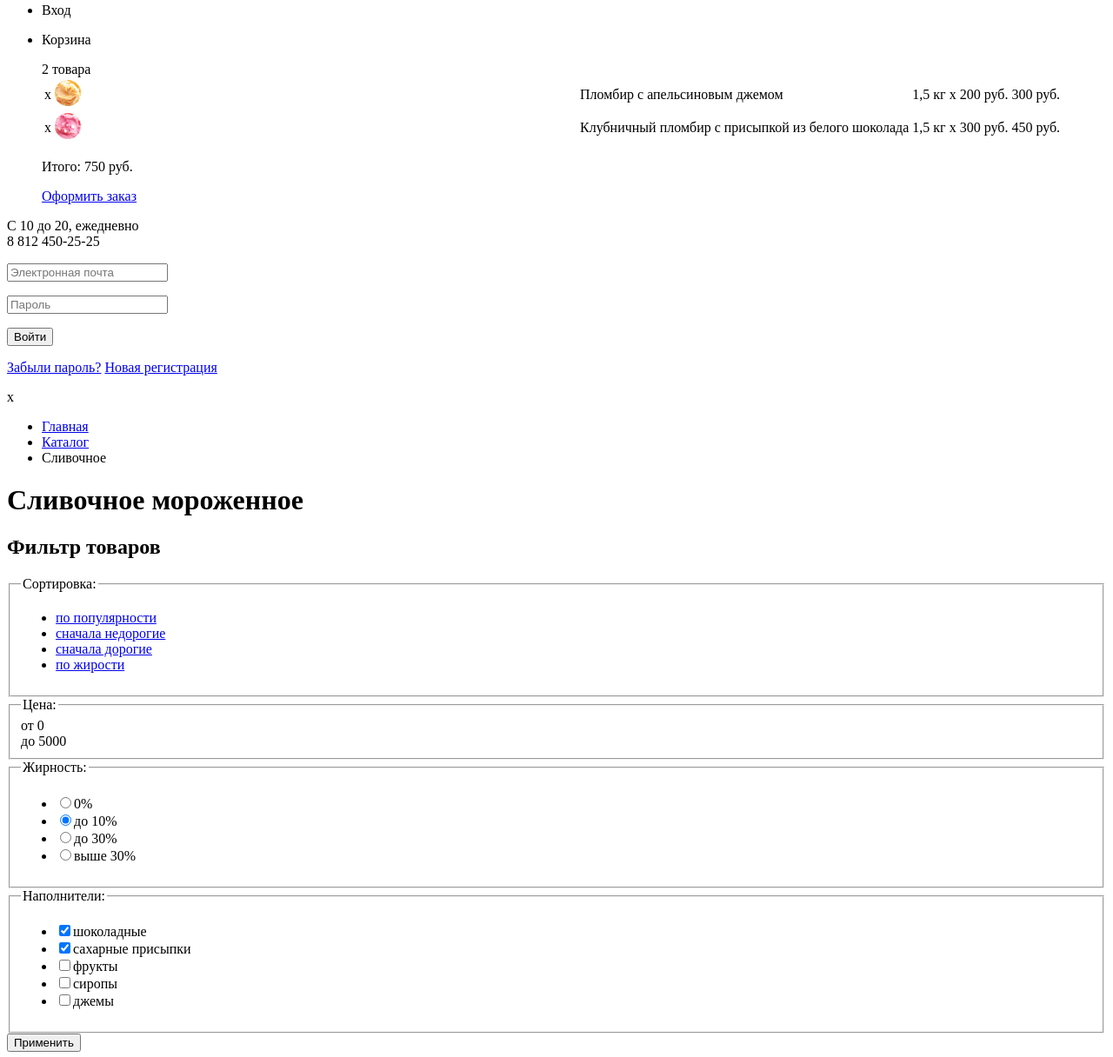
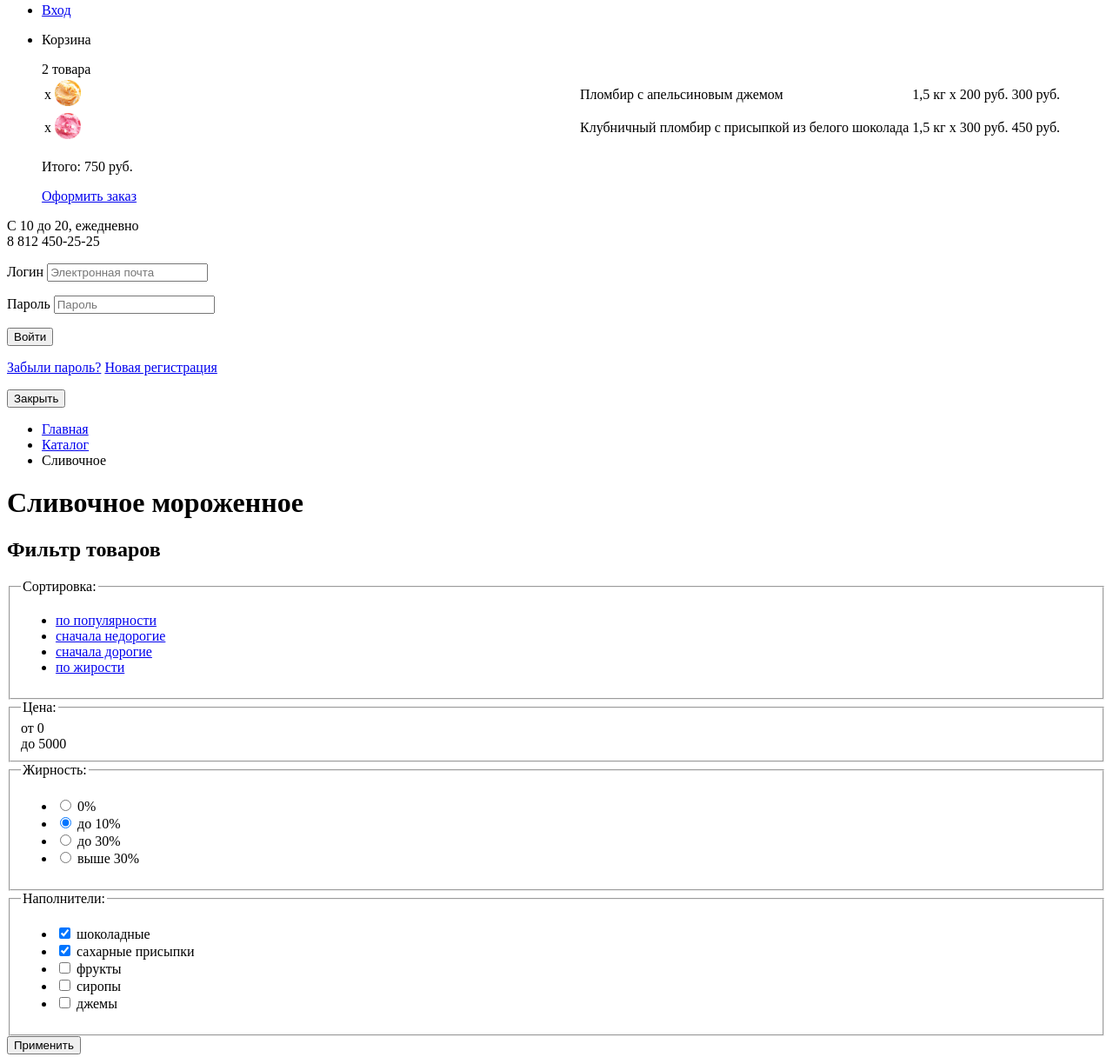
Before and after one commit to ValeryRechkin/414511-gllacy, a plain HTML site: page catalog.html in a window 1280 px wide. Shown: the part 286-1502 px from the top of the page at 87% size. Drawn offline with Linux system fonts and the light colour scheme.

Commit message:
Создан доступный интерфейс

```diff
--- a/catalog.html
+++ b/catalog.html
@@ -37,21 +37,22 @@
 					<input type="submit" value="Найти"></p>
 			</form>
 			<ul class="user-navigation">
-				<li class="login-link">Вход</li>
+				<li class="login-link"><a class="login-link" href="login.html">Вход</a>
+				</li>
 				<li class="cart-link">
 					<p>Корзина</p>
 					<span>2 товара</span>
 					<table class="table-cart">
 						<tr>
 							<td>x</td>
-							<td><img src="img/Layer_1.jpg" width="5%" height="5%" alt="Пломбир с апельсиновым джемом"</td>
+							<td><img src="img/Layer_1.jpg" width="5%" height="5%" alt="Пломбир с апельсиновым джемом" </td>
 								<td>Пломбир с апельсиновым джемом</td>
 								<td>1,5 кг x <span>200 руб.</span></td>
 								<td>300 руб.</td>
 						</tr>
 						<tr>
 							<td>x</td>
-							<td><img src="img/Layer_3.jpg" width="5%" height="5%" alt="Клубничный пломбир с присыпкой из белого шоколада"</td>
+							<td><img src="img/Layer_3.jpg" width="5%" height="5%" alt="Клубничный пломбир с присыпкой из белого шоколада" </td>
 								<td>Клубничный пломбир с присыпкой из белого шоколада</td>
 								<td>1,5 кг x <span>300 руб.</span></td>
 								<td>450 руб.</td>
@@ -67,10 +68,12 @@
 		<section class="modal modal-login">
 			<form class="login-form" action="https://echo.htmlacademy.ru" method="post">
 				<p>
-					<input class="login-icon-user" type="email" name="login" placeholder="Электронная почта">
+					<label class="visually-hidden" for="user-login">Логин</label>
+					<input class="login-icon-user" id="user-login" type="email" name="login" placeholder="Электронная почта">
 				</p>
 				<p>
-					<input class="login-icon-password" type="password" name="password" placeholder="Пароль">
+					<label class="visually-hidden" for="user-password">Пароль</label>
+					<input class="login-icon-password" id="user-password" type="password" name="password" placeholder="Пароль">
 				</p>
 				<button class="button" type="submit">Войти</button>
 				<p class="login-password-info">
@@ -79,7 +82,7 @@
 				</p>
 
 			</form>
-			<span class="modal-close">x</span>
+			<button class="modal-close" type="button">Закрыть</button>
 		</section>
 
 	</header>
@@ -116,25 +119,54 @@
 						</div>
 					</div>
 					<input class="catalog-filter-price min" name="min" type="hidden" id="min">
+					<laber for="min"></laber>
 					<input class="catalog-filter-price max" name="max" type="hidden" id="max">
+					<label for="max"></label>
 				</fieldset>
 				<fieldset>
 					<legend>Жирность:</legend>
 					<ul>
-						<li class="filter-option"><input class="visually-hidden filter-input filter-input-radio" type="radio" name="fatiness" value="0%">0%</li>
-						<li class="filter-option"><input class="visually-hidden filter-input filter-input-radio" type="radio" name="fatiness" value="up to 10%" checked>до 10%</li>
-						<li class="filter-option"><input class="visually-hidden filter-input filter-input-radio" type="radio" name="fatiness" value="up to 30%">до 30%</li>
-						<li class="filter-option"><input class="visually-hidden filter-input filter-input-radio" type="radio" name="fatiness" value="over 30%">выше 30%</li>
+						<li class="filter-option">
+							<input class="visually-hidden filter-input filter-input-radio" type="radio" name="fatiness" value="0%" id="filter-0">
+							<label for="filter-0">0%</label>
+						</li>
+						<li class="filter-option">
+							<input class="visually-hidden filter-input filter-input-radio" type="radio" name="fatiness" value="up to 10%" id="filter-up-to-10" checked>
+							<label for="filter-up-to-10">до 10%</label>
+						</li>
+						<li class="filter-option">
+							<input class="visually-hidden filter-input filter-input-radio" type="radio" name="fatiness" value="up to 30%" id="filter-up-to-30">
+							<label for="filter-up-to-30">до 30%</label>
+						</li>
+						<li class="filter-option">
+							<input class="visually-hidden filter-input filter-input-radio" type="radio" name="fatiness" value="over 30%" id="filter-over-30">
+							<label for="filter-over-30">выше 30%</label>
+						</li>
 					</ul>
 				</fieldset>
 				<fieldset>
 					<legend>Наполнители:</legend>
 					<ul>
-						<li class="filter-option"><input class="visually-hidden filter-input filter-input-checkbox" type="checkbox" name="шоколадные" checked>шоколадные</li>
-						<li class="filter-option"><input class="visually-hidden filter-input filter-input-checkbox" type="checkbox" name="сахарные присыпки" checked>сахарные присыпки</li>
-						<li class="filter-option"><input class="visually-hidden filter-input filter-input-checkbox" type="checkbox" name="фрукты">фрукты</li>
-						<li class="filter-option"><input class="visually-hidden filter-input filter-input-checkbox" type="checkbox" name="сиропы">сиропы</li>
-						<li class="filter-option"><input class="visually-hidden filter-input filter-input-checkbox" type="checkbox" name="джемы">джемы</li>
+						<li class="filter-option">
+							<input class="visually-hidden filter-input filter-input-checkbox" type="checkbox" name="chocolate" id="filter-chocolate" checked>
+							<label for="filter-chocolate">шоколадные</label>
+						</li>
+						<li class="filter-option">
+							<input class="visually-hidden filter-input filter-input-checkbox" type="checkbox" name="sugar powders" id="filter-sugar-powders" checked>
+							<label for="filter-sugar-powders">сахарные присыпки</label>
+						</li>
+						<li class="filter-option">
+							<input class="visually-hidden filter-input filter-input-checkbox" type="checkbox" name="fruits" id="filter-fruits">
+							<laber for="filter-fruits">фрукты</laber>
+						</li>
+						<li class="filter-option">
+							<input class="visually-hidden filter-input filter-input-checkbox" type="checkbox" name="syrups" id="filter-syrups">
+							<label for="filter-syrups">сиропы</label>
+						</li>
+						<li class="filter-option">
+							<input class="visually-hidden filter-input filter-input-checkbox" type="checkbox" name="jams" id="filter-jams">
+							<label for="filter-jams">джемы</label>
+						</li>
 					</ul>
 				</fieldset>
 				<button type="submit" class="filter-button button">Применить</button>
@@ -144,145 +176,145 @@
 			<h2 class="visually-hidden">Выбор мороженого</h2>
 			<ul class="catalog-list">
 				<li class="catalog-item">
+					<a href="catalog-item.html">
 						<p class="catalog-item-image">
-						<a href="catalog-item.html">
 							<img src="img/Layer_1.jpg" width="200" height="200" alt="Сливочное с апельсиновым джемом и цитрусовой стружкой">
-						</a>
 						</p>
 						<b>310₽/кг</b>
 						<span>Сливочное с апельсиновым джемом и цитрусовой стружкой</span>
+					</a>
 					<p class="catalog-item-fast-look">
 						<a class="button" href="#">Быстрый просмотр</a>
 					</p>
 				</li>
 				<li class="catalog-item">
+					<a href="catalog-item.html">
 						<p class="catalog-item-image">
-						<a href="catalog-item.html">
 							<img src="img/Layer_2.jpg" width="200" height="200" alt="Сливочно-кофейное с кусочками шоколада">
-						</a>
 						</p>
 						<b>380₽/кг</b>
 						<span>Сливочно-кофейное с кусочками шоколада</span>
+					</a>
 					<p class="catalog-item-fast-look">
 						<a class="button" href="#">Быстрый просмотр</a>
 					</p>
 				</li>
 				<li class="catalog-item">
+					<a href="catalog-item.html">
 						<p class="catalog-item-image">
-						<a href="catalog-item.html">
 							<img src="img/Layer_3.jpg" width="200" height="200" alt="Сливочно-клубничное с пирсыпкой из белого шоколада">
-						</a>
 						</p>
 						<b>355₽/кг</b>
 						<span>Сливочно-клубничное с пирсыпкой из белого шоколада</span>
+					</a>
 					<p class="catalog-item-fast-look">
 						<a class="button" href="#">Быстрый просмотр</a>
 					</p>
 				</li>
 				<li class="catalog-item">
+					<a href="catalog-item.html">
 						<p class="catalog-item-image">
-						<a href="catalog-item.html">
 							<img src="img/Layer_4.jpg" width="200" height="200" alt="Сливочное крем-брюле с карамельной подливкой">
-						</a>
 						</p>
 						<b>415₽/кг</b>
 						<span>Сливочное крем-брюле с карамельной подливкой</span>
+					</a>
 					<p class="catalog-item-fast-look">
 						<a class="button" href="#">Быстрый просмотр</a>
 					</p>
 				</li>
 				<li class="catalog-item">
+					<a href="catalog-item.html">
 						<p class="catalog-item-image">
-						<a href="catalog-item.html">
 							<img src="img/Layer_5.jpg" width="200" height="200" alt="Сливочное с брусничным джемом">
-						</a>
 						</p>
 						<b>325₽/кг</b>
 						<span>Сливочное с брусничным джемом</span>
+					</a>
 					<p class="catalog-item-fast-look">
 						<a class="button" href="#">Быстрый просмотр</a>
 					</p>
 				</li>
 				<li class="catalog-item">
+					<a href="catalog-item.html">
 						<p class="catalog-item-image">
-						<a href="catalog-item.html">
 							<img src="img/Layer_6.jpg" width="200" height="200" alt="Сливочно-черничное с цельными ягодами черники">
-						</a>
 						</p>
 						<b>410₽/кг</b>
 						<span>Сливочно-черничное с цельными ягодами черники</span>
+					</a>
 					<p class="catalog-item-fast-look">
 						<a class="button" href="#">Быстрый просмотр</a>
 					</p>
 				</li>
 				<li class="catalog-item">
+					<a href="catalog-item.html">
 						<p class="catalog-item-image">
-						<a href="catalog-item.html">
 							<img src="img/Layer_7.jpg" width="200" height="200" alt="Сливочно-лимонное с карамельной присыпкой">
-						</a>
 						</p>
 						<b>375₽/кг</b>
 						<span>Сливочно-лимонное с карамельной присыпкой</span>
+					</a>
 					<p class="catalog-item-fast-look">
 						<a class="button" href="#">Быстрый просмотр</a>
 					</p>
 				</li>
 				<li class="catalog-item">
+					<a href="catalog-item.html">
 						<p class="catalog-item-image">
-						<a href="catalog-item.html">
 							<img src="img/Layer_8.jpg" width="200" height="200" alt="Сливочное с шоколадной стружкой">
-						</a>
 						</p>
 						<b>320₽/кг</b>
 						<span>Сливочное с шоколадной стружкой</span>
+					</a>
 					<p class="catalog-item-fast-look">
 						<a class="button" href="#">Быстрый просмотр</a>
 					</p>
 				</li>
 				<li class="catalog-item">
+					<a href="catalog-item.html">
 						<p class="catalog-item-image">
-						<a href="catalog-item.html">
 							<img src="img/Layer_9.jpg" width="200" height="200" alt="Сливочно-ванильное с кусочками шоколада">
-						</a>
 						</p>
 						<b>440₽/кг</b>
 						<span>Сливочно-ванильное с кусочками шоколада</span>
+					</a>
 					<p class="catalog-item-fast-look">
 						<a class="button" href="#">Быстрый просмотр</a>
 					</p>
 				</li>
 				<li class="catalog-item">
+					<a href="catalog-item.html">
 						<p class="catalog-item-image">
-						<a href="catalog-item.html">
 							<img src="img/Layer_10.jpg" width="200" height="200" alt="Сливочное с ментоловым сиропом">
-						</a>
 						</p>
 						<b>435₽/кг</b>
 						<span>Сливочное с ментоловым сиропом</span>
+					</a>
 					<p class="catalog-item-fast-look">
 						<a class="button" href="#">Быстрый просмотр</a>
 					</p>
 				</li>
 				<li class="catalog-item">
+					<a href="catalog-item.html">
 						<p class="catalog-item-image">
-						<a href="catalog-item.html">
 							<img src="img/Layer_11.jpg" width="200" height="200" alt="Сливочное с кусочками черного шоколада">
-						</a>
 						</p>
 						<b>355₽/кг</b>
 						<span>Сливочное с кусочками черного шоколада</span>
+					</a>
 					<p class="catalog-item-fast-look">
 						<a class="button" href="#">Быстрый просмотр</a>
 					</p>
 				</li>
 				<li class="catalog-item">
+					<a href="catalog-item.html">
 						<p class="catalog-item-image">
-						<a href="catalog-item.html">
 							<img src="img/Layer_12.jpg" width="200" height="200" alt="Сливочное с мятным сиропом">
-						</a>
 						</p>
 						<b>420₽/кг</b>
 						<span>Сливочное с мятным сиропом</span>
+					</a>
 					<p class="catalog-item-fast-look">
 						<a class="button" href="#">Быстрый просмотр</a>
 					</p>
```
Also changed, not shown: index.html (+26 -16 lines). Lines whose indentation alone changed are shown as unchanged.
